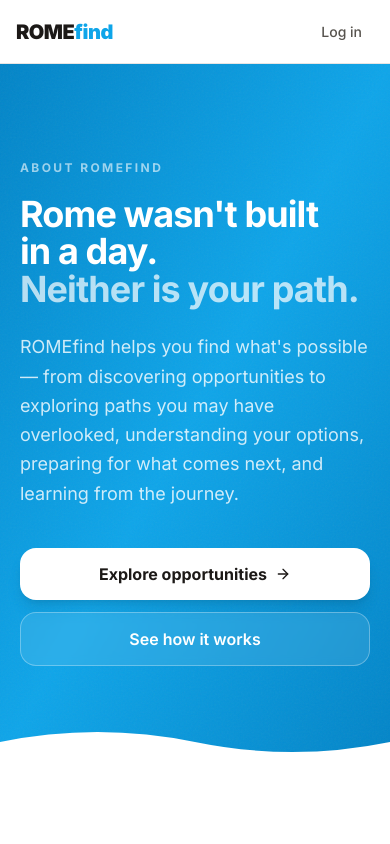
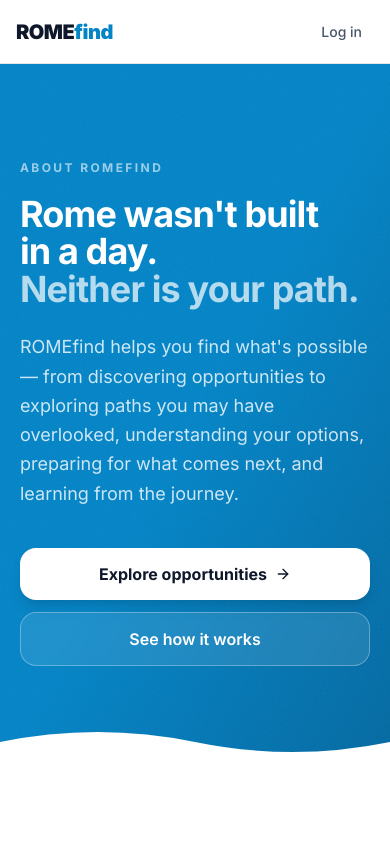
Before and after one commit to ohikhena-star/romefind, a React (Vite) app: page /about in a window 390 px wide. Shown: the top 844 px of the page. Built offline with nearby package versions, Linux system fonts and the light colour scheme; no server answers; some icons are missing.

Commit message:
fix(ui): profile picture persistence across auth/refresh, compare mobile card UX, and dark mode slate contrast

```diff
--- a/src/components/navigation/TopNav.tsx
+++ b/src/components/navigation/TopNav.tsx
@@ -133,8 +133,8 @@ const TopNav = () => {
                       className="w-8 h-8 rounded-xl bg-surface-200 dark:bg-surface-700 flex items-center justify-center text-surface-700 dark:text-surface-200 border border-surface-300 dark:border-surface-600 hover:border-rome-500 transition-colors overflow-hidden cursor-pointer shadow-xs focus-visible:outline-none focus-visible:ring-2 focus-visible:ring-rome-500"
                       aria-label="User account menu"
                     >
-                      {user?.profile?.photo ? (
-                        <img src={user.profile.photo} alt={user.profile.name || 'User'} className="w-full h-full object-cover" />
+                      {user?.profileImage || (user?.profile as any)?.photo ? (
+                        <img src={user?.profileImage || (user?.profile as any)?.photo} alt={user?.profile?.name || 'User'} className="w-full h-full object-cover" />
                       ) : (
                         <SolarIcon name="user-rounded-linear" size={15} />
                       )}
@@ -228,8 +228,12 @@ const TopNav = () => {
           <div className="bg-white dark:bg-surface-900 border-b border-surface-200 dark:border-surface-800 px-4 py-4 space-y-3 shadow-xl animate-in slide-in-from-top-2">
             {/* User info snippet */}
             <div className="pb-3 border-b border-surface-100 dark:border-surface-800 flex items-center gap-3">
-              <div className="w-10 h-10 rounded-xl bg-surface-200 dark:bg-surface-700 flex items-center justify-center text-surface-700 dark:text-surface-200 font-bold">
-                {(user?.profile?.name || 'U').charAt(0).toUpperCase()}
+              <div className="w-10 h-10 rounded-xl bg-surface-200 dark:bg-surface-700 flex items-center justify-center text-surface-700 dark:text-surface-200 font-bold overflow-hidden">
+                {user?.profileImage || (user?.profile as any)?.photo ? (
+                  <img src={user?.profileImage || (user?.profile as any)?.photo} alt={user?.profile?.name || 'User'} className="w-full h-full object-cover" />
+                ) : (
+                  (user?.profile?.name || 'U').charAt(0).toUpperCase()
+                )}
               </div>
               <div className="min-w-0 flex-1">
                 <p className="text-sm font-bold text-surface-900 dark:text-white truncate">{user?.profile?.name || 'Explorer'}</p>
--- a/src/pages/profile/ProfilePage.tsx
+++ b/src/pages/profile/ProfilePage.tsx
@@ -221,7 +221,7 @@ export default function ProfilePage() {
         {/* Avatar with upload */}
         <div className="flex-shrink-0 relative group">
           <Avatar className="h-24 w-24">
-            <AvatarImage src={localProfile.photo || undefined} alt={localProfile.name || 'User'} />
+            <AvatarImage src={localProfile.photo || user?.profileImage || undefined} alt={localProfile.name || 'User'} />
             <AvatarFallback>{(localProfile.name || 'U').charAt(0).toUpperCase()}</AvatarFallback>
           </Avatar>
           {isEditing && (
--- a/src/styles/index.css
+++ b/src/styles/index.css
@@ -37,33 +37,33 @@
   }
 
   .dark {
-    --background: 15 23 42;            /* deep blue-charcoal: #0f172a (slate-950) */
-    --foreground: 250 250 249;         /* surface-50 */
+    --background: 7 13 24;             /* deep slate-navy #070d18 */
+    --foreground: 241 245 249;         /* slate-100 #f1f5f9 */
 
-    --card: 23 33 55;                  /* #171f37 — elevated slate-dark */
-    --card-foreground: 250 250 249;
+    --card: 15 23 42;                  /* slate-900 #0f172a */
+    --card-foreground: 241 245 249;
 
-    --popover: 23 33 55;
-    --popover-foreground: 250 250 249;
+    --popover: 15 23 42;
+    --popover-foreground: 241 245 249;
 
-    --primary: 56 149 204;             /* #3895cc — calm sky blue, less saturated */
+    --primary: 2 132 199;              /* #0284c7 — refined editorial sky blue */
     --primary-foreground: 255 255 255;
 
-    --secondary: 41 37 36;             /* surface-800 */
-    --secondary-foreground: 250 250 249;
+    --secondary: 30 41 59;             /* slate-800 #1e293b */
+    --secondary-foreground: 241 245 249;
 
-    --muted: 41 37 36;                 /* surface-800 */
-    --muted-foreground: 188 185 183;   /* slightly lighter surface-300-ish */
+    --muted: 30 41 59;                 /* slate-800 */
+    --muted-foreground: 148 163 184;   /* slate-400 #94a3b8 */
 
-    --accent: 22 40 70;                /* #162846 — more slate-blue, less warm */
-    --accent-foreground: 160 205 240;  /* soft readable blue text */
+    --accent: 23 37 84;                /* navy-950 #172554 */
+    --accent-foreground: 186 230 253;  /* sky-200 #bae6fd */
 
     --destructive: 239 68 68;
     --destructive-foreground: 255 255 255;
 
-    --border: 41 37 36;               /* surface-800 */
-    --input: 41 37 36;
-    --ring: 56 149 204;
+    --border: 30 41 59;                /* slate-800 #1e293b */
+    --input: 30 41 59;
+    --ring: 2 132 199;
   }
 }
 
@@ -94,28 +94,28 @@
   }
 
   .dark {
-    --color-bg: #0f172a;
-    --color-bg-surface: #162033;
-    --color-bg-elevated: #1e2f4d;
-    --color-bg-muted: #2a3f5f;
-    --color-text: #f0f4f8;
-    --color-text-secondary: #b8c5d6;
-    --color-text-muted: #7a95b0;
-    --color-text-inverse: #1c1917;
-    --color-border: #1e3050;
-    --color-border-strong: #2a4468;
-    --color-accent: #f97316;
-    --color-accent-hover: #fb923c;
-    --color-accent-light: #431407;
-    --color-accent-muted: #7c2d12;
+    --color-bg: #070d18;
+    --color-bg-surface: #0f172a;
+    --color-bg-elevated: #1e293b;
+    --color-bg-muted: #334155;
+    --color-text: #f1f5f9;
+    --color-text-secondary: #cbd5e1;
+    --color-text-muted: #94a3b8;
+    --color-text-inverse: #070d18;
+    --color-border: #1e293b;
+    --color-border-strong: #334155;
+    --color-accent: #0284c7;
+    --color-accent-hover: #0369a1;
+    --color-accent-light: #082f49;
+    --color-accent-muted: #0c4a6e;
     --color-success: #22c55e;
     --color-success-light: #052e16;
     --color-warning: #f59e0b;
     --color-warning-light: #451a03;
     --color-error: #ef4444;
     --color-error-light: #450a0a;
-    --color-info: #3b82f6;
-    --color-info-light: #172554;
+    --color-info: #38bdf8;
+    --color-info-light: #0c4a6e;
   }
 
   html {
--- a/tailwind.config.js
+++ b/tailwind.config.js
@@ -44,25 +44,25 @@ export default {
   				'200': '#bae6fd',
   				'300': '#7dd3fc',
   				'400': '#38bdf8',
-  				'500': '#0ea5e9',
-  				'600': '#0284c7',
-  				'700': '#0369a1',
-  				'800': '#075985',
-  				'900': '#0c4a6e',
-  				'950': '#082f49'
+  				'500': '#0284c7',
+  				'600': '#0369a1',
+  				'700': '#075985',
+  				'800': '#0c4a6e',
+  				'900': '#082f49',
+  				'950': '#041d2f'
   			},
   			surface: {
   				'50': '#fafaf9',
   				'100': '#f5f5f4',
   				'200': '#e7e5e4',
   				'300': '#d6d3d1',
-  				'400': '#a8a29e',
-  				'500': '#78716c',
-  				'600': '#57534e',
-  				'700': '#44403c',
-  				'800': '#292524',
-  				'900': '#1c1917',
-  				'950': '#0c0a09'
+  				'400': '#94a3b8',
+  				'500': '#64748b',
+  				'600': '#475569',
+  				'700': '#334155',
+  				'800': '#1e293b',
+  				'900': '#0f172a',
+  				'950': '#070d18'
   			}
   		},
   		fontFamily: {
```
Also changed, not shown: src/pages/compare/ComparePage.tsx (+83 -37 lines), 1 other file (tests, documents, lock files or other folders).
